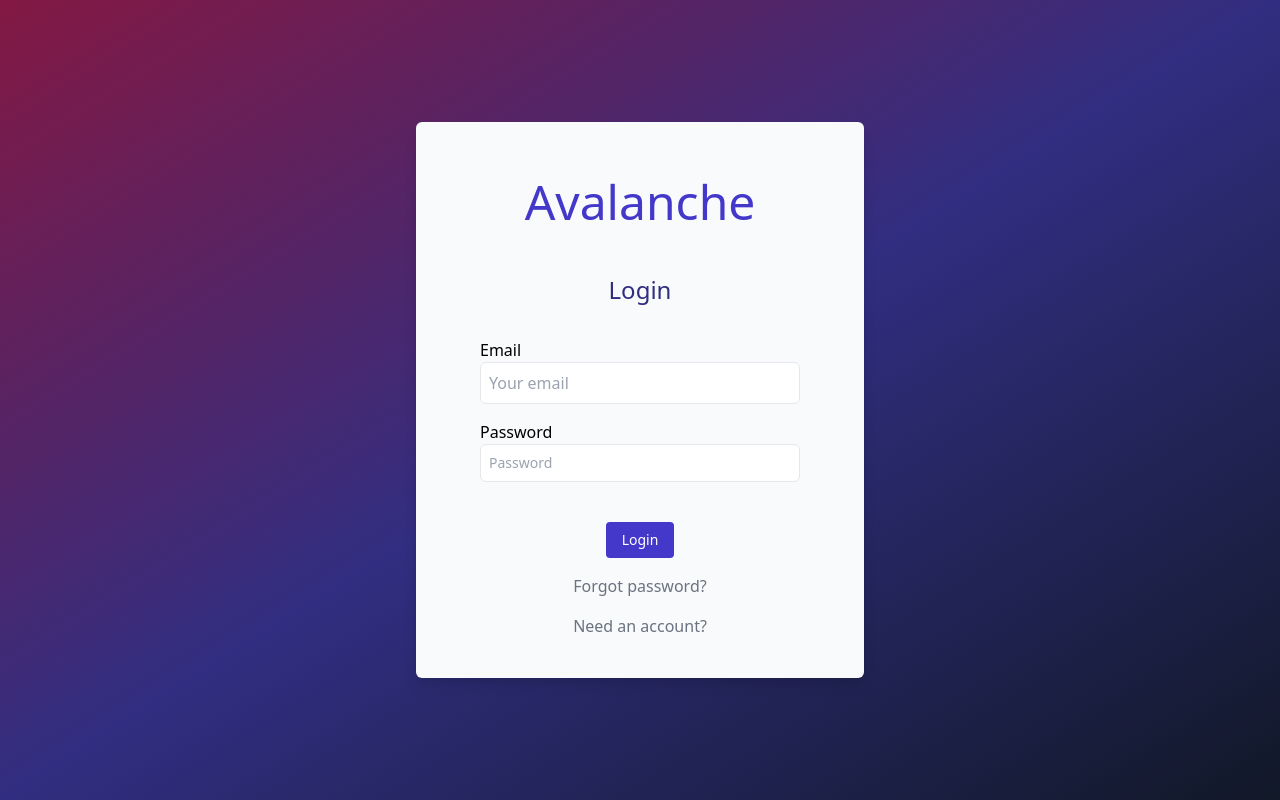
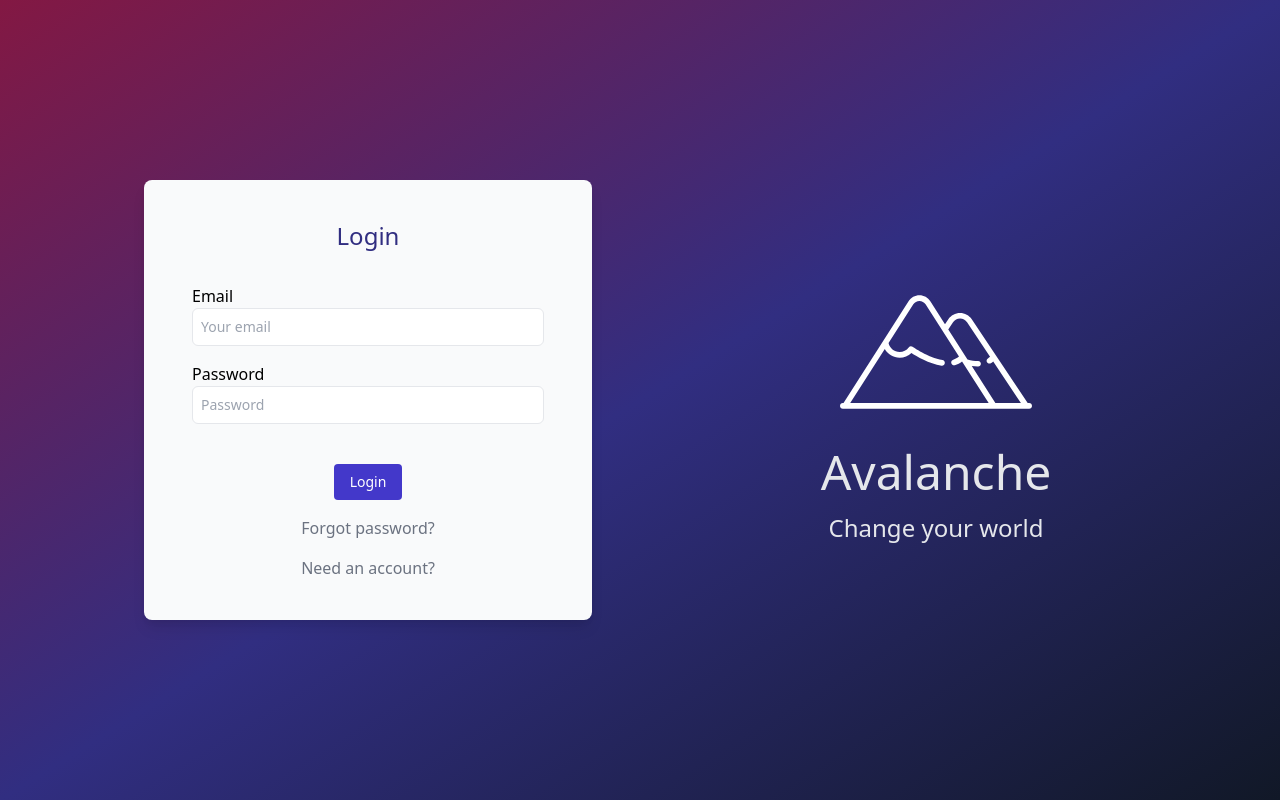
Before and after one commit to mertturkmenoglu/avalanche, a Next.js app: page /login in a window 1280 px wide. Built offline with nearby package versions, Linux system fonts and the light colour scheme.

Commit message:
Update LoginPage styling and components

```diff
--- /dev/null
+++ b/components/LoginInputForm.tsx
@@ -0,0 +1,63 @@
+import React, { useState, FormEvent } from 'react'
+import Link from 'next/link'
+
+interface Props {
+  onFormSubmit: (e: FormEvent<HTMLFormElement>) => void
+}
+
+const LoginInputForm = ({ onFormSubmit }: Props): JSX.Element => {
+  const [email, setEmail] = useState('')
+  const [password, setPassword] = useState('')
+
+  return (
+    <form
+      onSubmit={onFormSubmit}
+      className="w-full max-w-md ml-36 mr-auto my-auto bg-gray-50 rounded-lg shadow-lg py-10 px-12"
+    >
+      <h2 className="text-2xl font-extralight mb-8 text-center text-indigo-900">
+        Login
+      </h2>
+      <div>
+        <label htmlFor="email" className="font-thin">
+          Email
+        </label>
+        <input
+          type="email"
+          className="w-full p-2 text-sm border rounded-md outline-none transition duration-150 ease-in-out mb-4 focus:outline-none focus:ring-1 focus:ring-indigo-900"
+          id="email"
+          placeholder="Your email"
+          value={email}
+          onChange={(e) => setEmail(e.target.value)}
+        />
+      </div>
+      <div>
+        <label htmlFor="password" className="font-thin">
+          Password
+        </label>
+        <input
+          type="password"
+          className="w-full p-2 text-sm border rounded-md outline-none transition duration-150 ease-in-out mb-4 focus:outline-none focus:ring-1 focus:ring-indigo-900"
+          id="password"
+          placeholder="Password"
+          value={password}
+          onChange={(e) => setPassword(e.target.value)}
+        />
+      </div>
+
+      <div className="flex justify-center items-center mt-6">
+        <button className="bg-indigo-700 py-2 px-4 text-sm text-white rounded focus:outline-none hover:bg-indigo-900">
+          Login
+        </button>
+      </div>
+
+      <div className="font-thin text-gray-500 mt-4 text-center">
+        <Link href="/forget-password">Forgot password?</Link>
+      </div>
+      <div className="font-thin text-gray-500 mt-4 text-center">
+        <Link href="/register">Need an account?</Link>
+      </div>
+    </form>
+  )
+}
+
+export default LoginInputForm
--- /dev/null
+++ b/components/LoginMotto.tsx
@@ -0,0 +1,15 @@
+const LoginMotto = (): JSX.Element => {
+  return (
+    <div className="mr-auto my-auto text-center">
+      <img src="/mountains.svg" alt="Logo" className="h-48 mx-auto" />
+      <h1 className="text-5xl font-light text-center text-gray-200">
+        Avalanche
+      </h1>
+      <h1 className="font-thin text-2xl mt-4 text-gray-200">
+        Change your world
+      </h1>
+    </div>
+  )
+}
+
+export default LoginMotto
--- a/pages/login.tsx
+++ b/pages/login.tsx
@@ -1,62 +1,16 @@
-import React, { FormEvent, useState } from 'react'
-import Link from 'next/link'
+import React, { FormEvent } from 'react'
+import LoginInputForm from '../components/LoginInputForm'
+import LoginMotto from '../components/LoginMotto'
 
 const LoginPage = (): JSX.Element => {
-  const [email, setEmail] = useState('')
-  const [password, setPassword] = useState('')
-
   const onFormSubmitHandler = (e: FormEvent<HTMLFormElement>) => {
     e.preventDefault()
   }
 
   return (
     <div className="h-screen bg-gradient-to-br from-pink-900 via-indigo-900 to-gray-900 flex">
-      <form
-        onSubmit={onFormSubmitHandler}
-        className="w-full max-w-md m-auto bg-gray-50 rounded-md shadow-lg py-10 px-16"
-      >
-        <h1 className="text-5xl font-light mt-4 text-center text-indigo-700">
-          Avalanche
-        </h1>
-        <h2 className="text-2xl font-extralight mt-12 mb-8 text-center text-indigo-900">
-          Login
-        </h2>
-        <div>
-          <label htmlFor="email">Email</label>
-          <input
-            type="email"
-            className="w-full p-2 text-primary border rounded-md outline-none test-sm transition duration-150 ease-in-out mb-4"
-            id="email"
-            placeholder="Your email"
-            value={email}
-            onChange={(e) => setEmail(e.target.value)}
-          />
-        </div>
-        <div>
-          <label htmlFor="password">Password</label>
-          <input
-            type="password"
-            className="w-full p-2 text-primary border rounded-md outline-none text-sm transition duration-150 ease-in-out mb-4"
-            id="password"
-            placeholder="Password"
-            value={password}
-            onChange={(e) => setPassword(e.target.value)}
-          />
-        </div>
-
-        <div className="flex justify-center items-center mt-6">
-          <button className="bg-indigo-700 py-2 px-4 text-sm text-white rounded focus:outline-none hover:bg-indigo-900">
-            Login
-          </button>
-        </div>
-
-        <div className="font-thin text-gray-500 mt-4 text-center">
-          <Link href="/forget-password">Forgot password?</Link>
-        </div>
-        <div className="font-thin text-gray-500 mt-4 text-center">
-          <Link href="/register">Need an account?</Link>
-        </div>
-      </form>
+      <LoginInputForm onFormSubmit={onFormSubmitHandler} />
+      <LoginMotto />
     </div>
   )
 }
```
Also changed, not shown: public/mountains.svg (added), public/vercel.svg.
